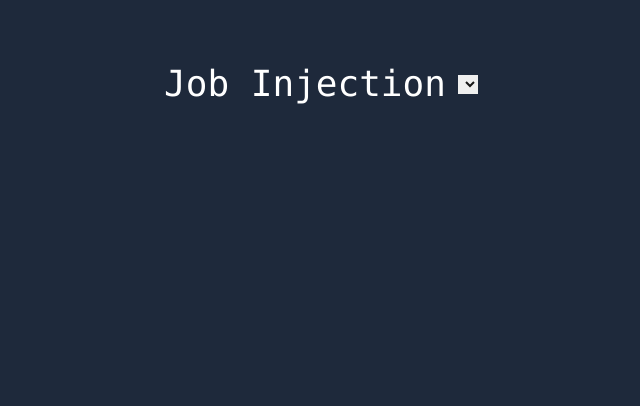
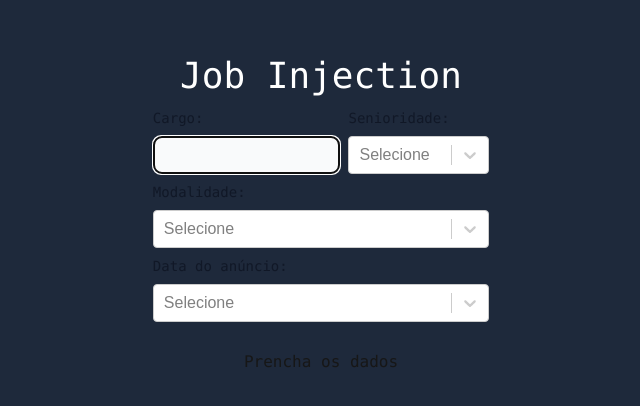
Before and after one commit to GuinterZaffalon/guinter-website, a Next.js app: page /jobinjection in a window 1280 px wide. Shown: the top 406 px of the page, without its empty margins (319-959 px from the left). Built offline with nearby package versions, Linux system fonts and the light colour scheme.

Commit message:
nova tela funcional e componente

```diff
--- a/package.json
+++ b/package.json
@@ -14,7 +14,8 @@
     "next": "14.2.14",
     "react": "^18",
     "react-dom": "^18",
-    "react-hook-form": "^7.54.2"
+    "react-hook-form": "^7.54.2",
+    "react-select": "^5.10.1"
   },
   "devDependencies": {
     "@types/node": "^20",
--- /dev/null
+++ b/src/app/componentes/searchJobButton.tsx
@@ -0,0 +1,45 @@
+interface SearchJobButtonProps {
+    position: string | undefined;
+    seniority: string | undefined;
+    modality: number | undefined;
+    period: string | undefined;
+}
+
+export default function SearchJobButton({ position, seniority, modality, period }: SearchJobButtonProps) {
+    function notWords(seniority: string) {
+        const levels = ["Estagio", "Junior", "Pleno", "Senior"];
+
+        // Verifica se o valor recebido é válido
+        if (!seniority || !levels.includes(seniority)) return "";
+
+        // Mapeia os níveis para excluir
+        const excludedLevels = levels.filter(level => level !== seniority);
+
+        // Cria a string de exclusão
+        if (excludedLevels.length === 0) return "";
+
+        return `NOT ${excludedLevels.join(" NOT ")}`;
+    }
+
+    const linkbase = "https://www.linkedin.com/jobs/search/?&keywords=";
+
+    // Verifica se todos os parâmetros estão definidos
+    if (!position || !seniority || !modality || !period) {
+        return (
+            <button disabled className="px-4 py-2 bg-gray-400 text-white rounded-lg cursor-not-allowed">
+                Preencha todos os campos
+            </button>
+        );
+    }
+
+    return (
+        <a
+            href={`${linkbase}${encodeURIComponent(position)} ${notWords(seniority)}&f_WT=${modality}&f_TPR=${period}`}
+            target="_blank"
+            rel="noopener noreferrer"
+            className="px-4 py-2 bg-blue-500 text-white rounded-lg hover:bg-blue-600 transition-colors"
+        >
+            Buscar Vaga
+        </a>
+    );
+}
--- a/src/app/jobinjection/page.tsx
+++ b/src/app/jobinjection/page.tsx
@@ -1,23 +1,129 @@
+"use client";
+
+import { select } from "@material-tailwind/react";
 import { useState } from "react";
-import { useForm } from "react-hook-form";
+import { Controller, useForm, useWatch } from "react-hook-form";
+import Select from "react-select";
+import SearchJobButton from "../componentes/searchJobButton";
 
 export default function JobInjection() {
-    const [job, setJob] = useState({ position: '', seniority: '', notWords: '' });
-    const { register, handleSubmit, setValue, control } = useForm();
+    // const [job, setJob] = useState({ position: '', seniority: '', modality: 0, period: '' });
+    const { register, control } = useForm({
+        defaultValues: {
+            position: '',
+            seniority: '',
+            modality: 0,
+            period: '',
+        },
+    });
+    const formValues = useWatch({ control }) || {
+        position: '',
+        seniority: '',
+        modality: 0,
+        period: '',
+    };
 
-    const linkbase = "https://www.linkedin.com/jobs/search/?&keywords=";
+    const isFormValid =
+        formValues.position &&
+        formValues.seniority &&
+        formValues.modality &&
+        formValues.period;
 
+    const optionsModality = [
+        { value: 1, label: "Híbrido" },
+        { value: 2, label: "Remoto" },
+        { value: 3, label: "Presencial" },
+    ]
+
+    const optionsData = [
+        { value: "r86400", label: "24 Horas" },
+        { value: "r604800", label: "Última Semana" },
+        { value: "r2592000", label: "Último Mês" },
+    ]
+
+    const optionsSeniority = [
+        { value: "Estagio", label: "Estagio" },
+        { value: "Junior", label: "Junior" },
+        { value: "Pleno", label: "Pleno" },
+        { value: "Senior", label: "Senior" },
+    ]
 
     return (
         <div className="bg-[#1e293b] w-full h-screen">
-            <div className="flex items-center justify-center pt-16 gap-3">
+            <div className="flex items-center justify-center pt-14 pb-5 gap-3 flex-col">
                 <h1 className="text-4xl text-white font-mono">Job Injection</h1>
                 <form
                     action=""
                     // onChange={handleSubmit(onSubmiData)}
                     className="flex flex-col gap-2">
-                    <select name="" id=""></select>
+                    <div className="flex flex-row gap-2">
+                        <div className="w-full">
+                            <label className="block mb-2 text-sm font-mono text-gray-900 dark:text-white">Cargo:</label>
+                            <input type="text" id="first_name" {...register("position")} className="bg-gray-50 border border-gray-300 text-gray-900 text-sm rounded-lg focus:ring-blue-500 focus:border-blue-500 block w-full p-2" required autoFocus/>
+                        </div>
+                        <div className="w-3/4">
+                            <label className="block mb-2 text-sm font-mono text-gray-900 dark:text-white">Senioridade:</label>
+                            <Controller
+                                control={control}
+                                {...register("seniority")}
+                                render={({ field }) => (
+                                    <Select
+                                    placeholder="Selecione"
+                                        options={optionsSeniority}
+                                        value={optionsSeniority.find(option => option.value === field.value) || null}
+                                        onChange={selectedOption => field.onChange(selectedOption?.value)}
+
+                                    />
+                                )}
+                            />
+                        </div>
+
+                    </div>
+                    <div>
+                        <label className="block mb-2 text-sm font-mono text-gray-900 dark:text-white">Modalidade:</label>
+                        <Controller
+                            control={control}
+                            {...register("modality")}
+                            render={({ field }) => (
+                                <Select
+                                placeholder="Selecione"
+                                    options={optionsModality}
+                                    value={optionsModality.find(option => option.value === field.value) || null}
+                                    onChange={selectedOption => field.onChange(selectedOption?.value)}
+                                />
+                            )}
+                        />
+                    </div>
+                    <div>
+                        <label className="block mb-2 text-sm font-mono text-gray-900 dark:text-white">Data do anúncio:</label>
+                        <Controller
+                            control={control}
+                            {...register("period")}
+                            render={({ field }) => (
+                                <Select
+                                placeholder="Selecione"
+                                    options={optionsData}
+                                    value={optionsData.find(option => option.value === field.value) || null}
+                                    onChange={selectedOption => field.onChange(selectedOption?.value)}
+                                />
+                            )}
+                        />
+                    </div>
                 </form>
+                <div className="flex items-center justify-center p-4">
+
+                    {isFormValid?
+                    ( <SearchJobButton
+                        position={formValues.position}
+                        seniority={formValues.seniority}
+                        modality={formValues.modality}
+                        period={formValues.period}
+                        /> ) : (
+                        <button disabled className="px-2 flex font-mono">
+                                    Prencha os dados
+                                </button>
+                    )}
+                </div>
             </div>
         </div>
     );
```
Also changed, not shown: 1 other file (tests, documents, lock files or other folders).
